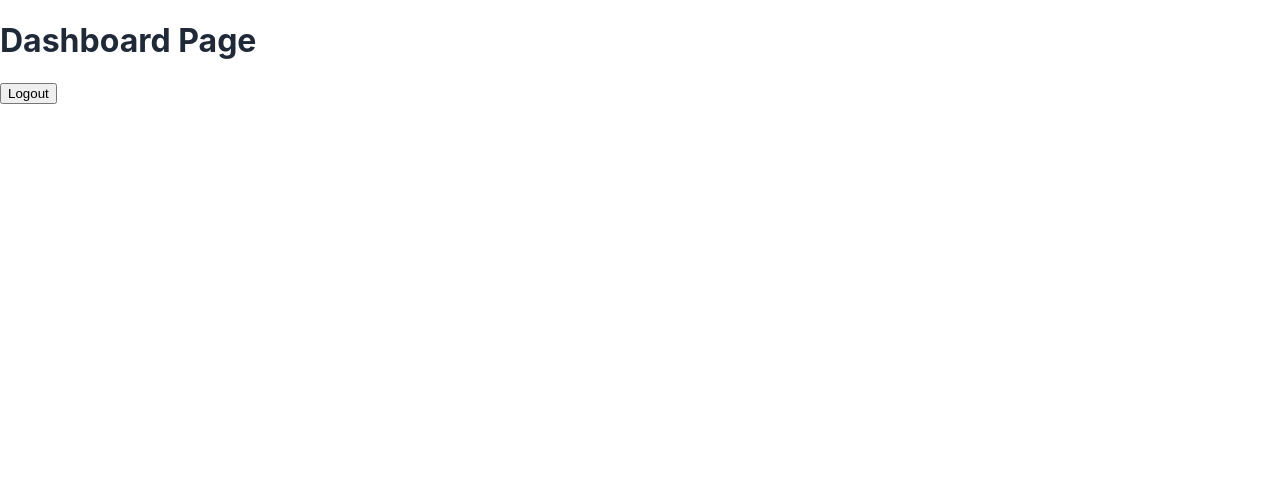
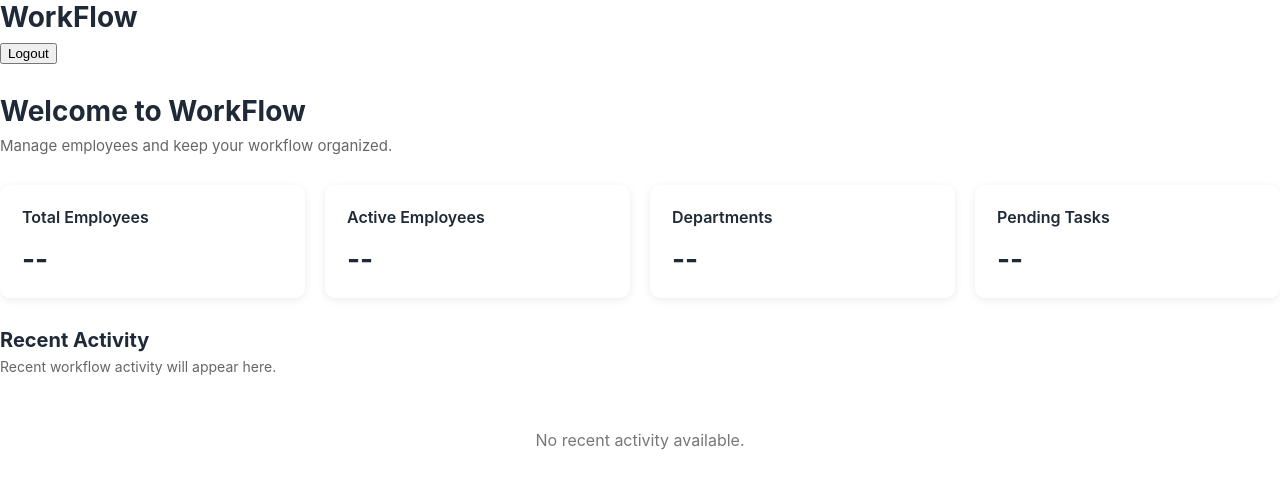
Before and after one commit to rajbrajesh/WorkFlow_EMS, a React app in the folder frontend/: page /dashboard in a window 1280 px wide. Shown: the top 488 px of the page. Built offline with nearby package versions, Linux system fonts and the light colour scheme; no server answers; sample sign-in values are in the browser's storage; the HTML template or start-up script is replaced by a standard one.

Commit message:
Implementing DashBoard Layout Part-1

```diff
--- /dev/null
+++ b/frontend/src/components/dashboard/DashboardCard.jsx
@@ -0,0 +1,18 @@
+// DashboardCard.jsx
+// Reusable card component used to display dashboard summary information.
+
+const DashboardCard = ({ title, value }) => {
+    return (
+        <div className="dashboard-card">
+
+            {/* Card title */}
+            <h3>{title}</h3>
+
+            {/* Card value */}
+            <p>{value}</p>
+
+        </div>
+    );
+};
+
+export default DashboardCard;
--- /dev/null
+++ b/frontend/src/layouts/DashboardLayout.jsx
@@ -0,0 +1,33 @@
+import { Outlet } from "react-router-dom";
+import LogoutButton from "../components/auth/LogoutButton";
+
+/**
+ * Layout used for authenticated application pages.
+ *
+ * This layout provides common UI elements such as
+ * the application header and logout button.
+ *
+ * Outlet renders the currently active protected route.
+ */
+function DashboardLayout() {
+    return (
+        <div className="dashboard-layout">
+
+            {/* Common application header */}
+            <header className="dashboard-header">
+                <h1>WorkFlow</h1>
+
+                {/* Logout button available on authenticated pages */}
+                <LogoutButton />
+            </header>
+
+            {/* Page-specific content is rendered here */}
+            <main className="dashboard-content">
+                <Outlet />
+            </main>
+
+        </div>
+    );
+}
+
+export default DashboardLayout;
--- /dev/null
+++ b/frontend/src/pages/Dashboard.css
@@ -0,0 +1,128 @@
+/* Dashboard.css */
+
+/* Main dashboard page */
+.dashboard-page {
+    width: 100%;
+}
+
+/* Dashboard heading section */
+.dashboard-header {
+    margin-bottom: 30px;
+}
+
+.dashboard-header h1 {
+    margin: 0 0 8px;
+    font-size: 28px;
+}
+
+.dashboard-header p {
+    margin: 0;
+    color: #666;
+    font-size: 15px;
+}
+
+/* Dashboard summary cards container */
+.dashboard-cards {
+    display: grid;
+    grid-template-columns: repeat(4, 1fr);
+    gap: 20px;
+}
+
+/*
+ * Responsive dashboard layout.
+ *
+ * On medium-sized screens, display two cards per row.
+ */
+@media (max-width: 1024px) {
+
+    .dashboard-cards {
+        grid-template-columns: repeat(2, 1fr);
+    }
+}
+
+
+/*
+ * Responsive dashboard layout for smaller screens.
+ *
+ * On mobile-sized screens, display one card per row.
+ */
+@media (max-width: 600px) {
+
+    .dashboard-cards {
+        grid-template-columns: 1fr;
+    }
+
+    /*
+     * Reduce heading size on smaller screens
+     * to maintain a clean layout.
+     */
+    .dashboard-header h1 {
+        font-size: 24px;
+    }
+}
+
+/* Individual dashboard card */
+.dashboard-card {
+    background: white;
+    border-radius: 10px;
+    padding: 22px;
+    box-shadow: 0 2px 8px rgba(0, 0, 0, 0.08);
+}
+
+.dashboard-card h3 {
+    margin: 0 0 15px;
+    font-size: 16px;
+    font-weight: 600;
+}
+
+.dashboard-card p {
+    margin: 0;
+    font-size: 28px;
+    font-weight: 700;
+}
+
+
+/*
+ * Dashboard secondary section.
+ *
+ * This section will later contain real workflow activity.
+ */
+.dashboard-section {
+    margin-top: 30px;
+}
+
+/* Section heading */
+.dashboard-section-header {
+    margin-bottom: 15px;
+}
+
+.dashboard-section-header h2 {
+    margin: 0 0 6px;
+    font-size: 20px;
+}
+
+.dashboard-section-header p {
+    margin: 0;
+    color: #666;
+    font-size: 14px;
+}
+
+/*
+ * Temporary activity container.
+ *
+ * Real activity data will be connected in a later feature.
+ */
+.activity-placeholder {
+    background: white;
+    border-radius: 10px;
+    padding: 25px;
+    min-height: 100px;
+    display: flex;
+    align-items: center;
+    justify-content: center;
+}
+
+.activity-placeholder p {
+    margin: 0;
+    color: #777;
+}
--- /dev/null
+++ b/frontend/src/pages/Dashboard.jsx
@@ -0,0 +1,73 @@
+import "./Dashboard.css";
+import DashboardCard from "../components/dashboard/DashboardCard";
+
+// Dashboard.jsx
+// Main dashboard page.
+// This page contains the dashboard content displayed inside DashboardLayout.
+
+const Dashboard = () => {
+    return (
+        <div className="dashboard-page">
+
+            {/* Dashboard welcome section */}
+            <div className="dashboard-header">
+                <h1>Welcome to WorkFlow</h1>
+
+                <p>
+                    Manage employees and keep your workflow organized.
+                </p>
+            </div>
+
+            {/* Dashboard summary cards */}
+            <div className="dashboard-cards">
+
+                {/* Total employees */}
+                <DashboardCard
+                    title="Total Employees"
+                    value="--"
+                />
+
+                {/* Active employees */}
+                <DashboardCard
+                    title="Active Employees"
+                    value="--"
+                />
+
+                {/* Departments */}
+                <DashboardCard
+                    title="Departments"
+                    value="--"
+                />
+
+                {/* Pending tasks */}
+                <DashboardCard
+                    title="Pending Tasks"
+                    value="--"
+                />
+
+            </div>
+
+            {/* Recent activity section */}
+            <div className="dashboard-section">
+
+                {/* Section heading */}
+                <div className="dashboard-section-header">
+                    <h2>Recent Activity</h2>
+
+                    <p>
+                        Recent workflow activity will appear here.
+                    </p>
+                </div>
+
+                {/* Activity placeholder */}
+                <div className="activity-placeholder">
+                    <p>No recent activity available.</p>
+                </div>
+
+            </div>
+
+        </div>
+    );
+};
+
+export default Dashboard;
--- a/frontend/src/routes/AppRoutes.jsx
+++ b/frontend/src/routes/AppRoutes.jsx
@@ -5,7 +5,8 @@ import RegisterPage from "../pages/RegisterPage";
 import AuthLayout from "../layouts/AuthLayout";
 
 import ProtectedRoute from "./ProtectedRoute";
-import LogoutButton from "../components/auth/LogoutButton";
+import DashboardLayout from "../layouts/DashboardLayout";
+import Dashboard from "../pages/Dashboard";
 
 /**
  * Defines all application routes for WorkFlow.
@@ -49,30 +50,28 @@ function AppRoutes() {
 
             {/* Protected application routes */}
             <Route element={<ProtectedRoute />}>
-                {/* Dashboard requires authentication */}
+                {/* Common layout for all authenticated pages */}
+                <Route element={<DashboardLayout />}>
+
+                    {/* Dashboard page */}
                     <Route
                         path="/dashboard"
-                    element={
-                        <div>
-                            <h1>Dashboard Page</h1>
-
-                            {/* Logout button for authenticated users */}
-                            <LogoutButton />
-                        </div>
-                    }
+                        element={<Dashboard />}
                     />
 
-                {/* Employee list requires authentication */}
+                    {/* Employee list page */}
                     <Route
                         path="/employees"
                         element={<h1>Employees Page</h1>}
                     />
 
-                {/* Employee details requires authentication */}
+                    {/* Employee details page */}
                     <Route
                         path="/employees/:id"
                         element={<h1>Employee Details Page</h1>}
                     />
+
+                </Route>
             </Route>
 
             {/* Unknown URLs redirect to Login */}
```
Lines whose indentation alone changed are shown as unchanged.
